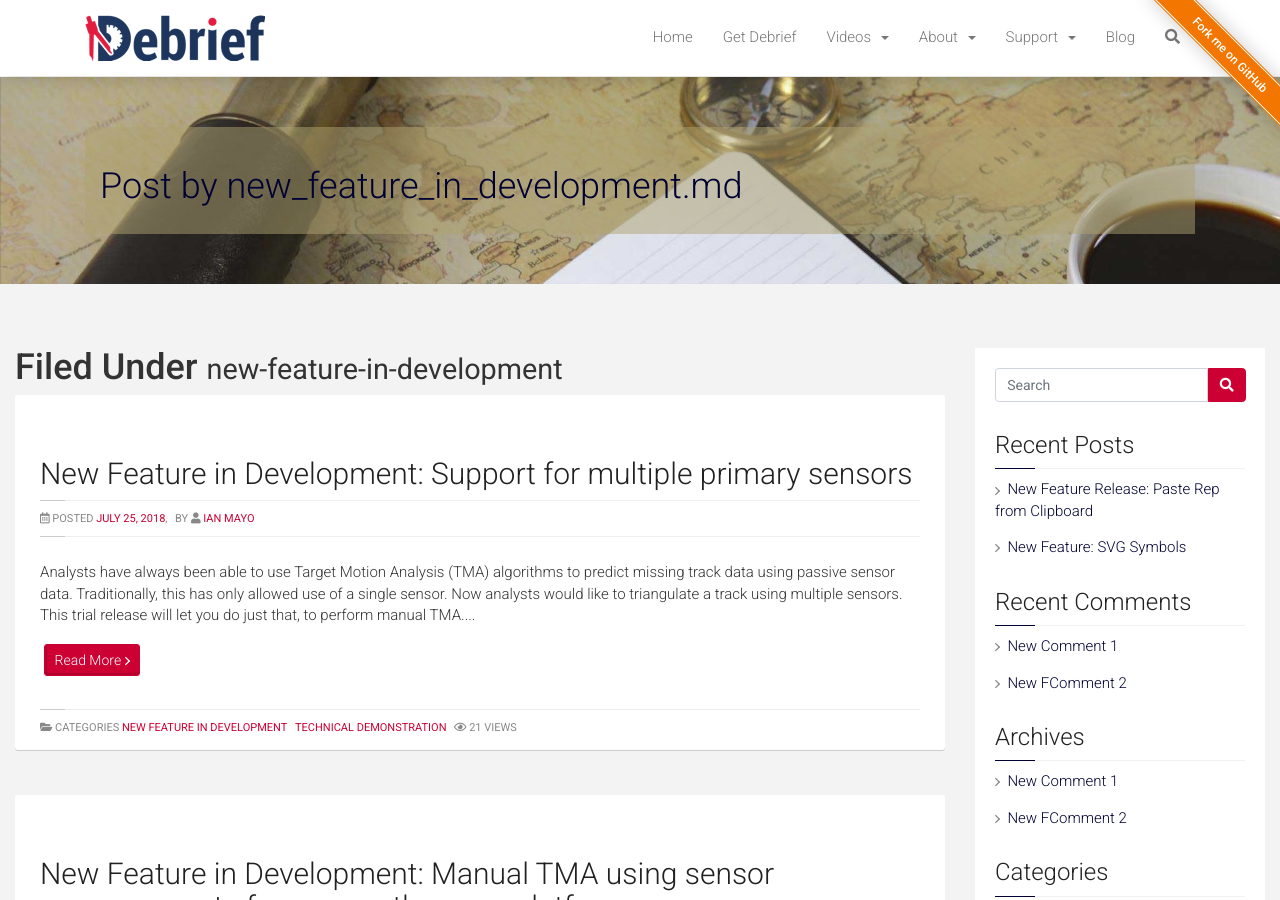
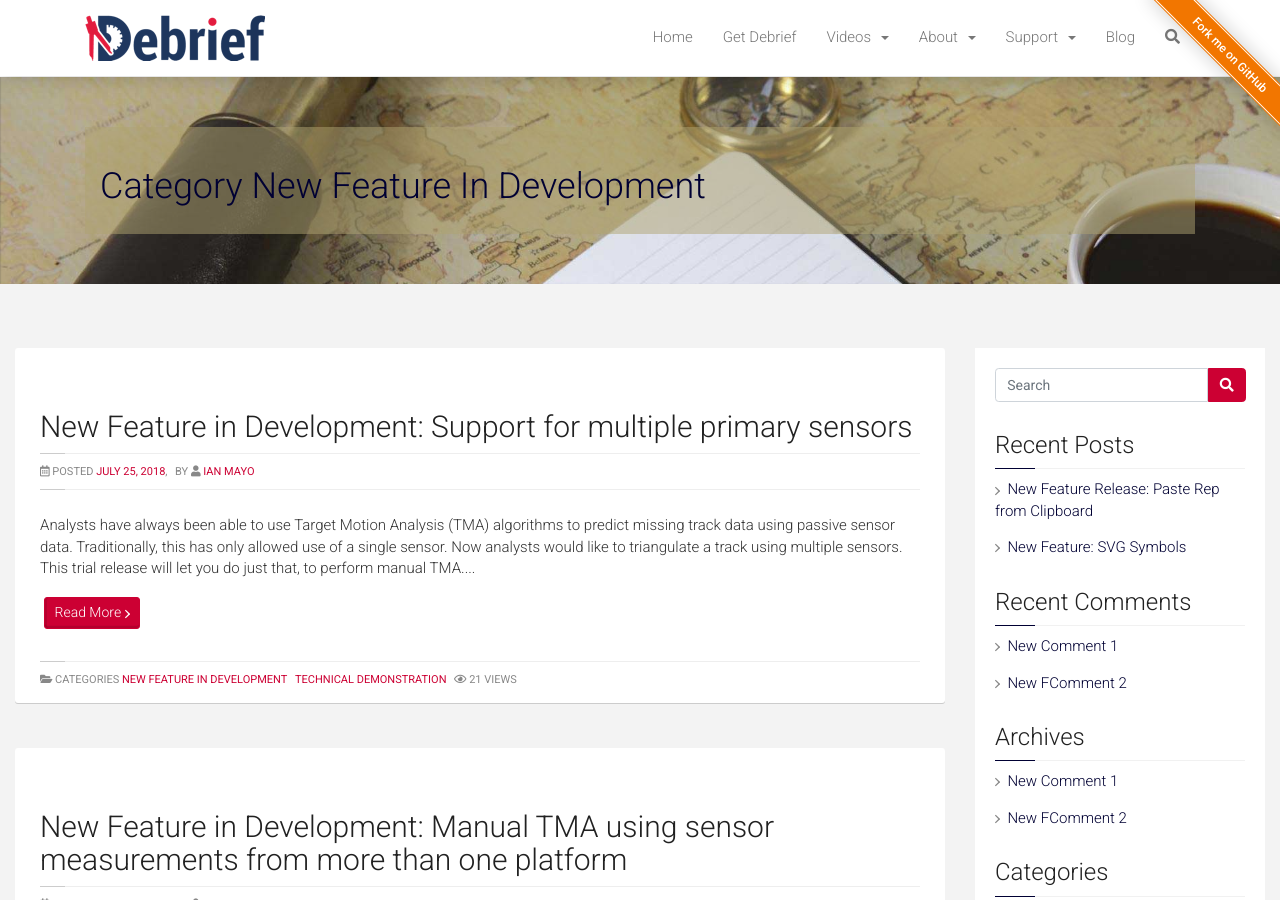
Before and after one commit to debrief/site, a Jekyll site: the page built from _category/new_feature_in_development.md, in a window 1280 px wide and 900 px high. Built offline with Jekyll 4.4.1, drawn with Linux system fonts in a browser that asks for light colours; nearby versions of some CDN libraries.

Commit message:
Edit category layout & add link to navbar

```diff
--- a/_data/navigation.yml
+++ b/_data/navigation.yml
@@ -25,11 +25,11 @@ nav:
       - name: FAQ
         link: /faq
       - name: Customisation example
-        link: /customisation-example
+        link: /category/customisation-example
       - name: Use Case Study
-        link: /use-case-study
+        link: /category/use-case-study
       - name: Releases
-        link: /releases
+        link: /category/releases
   - name: Support
     link: /#
     id: NavlinkSupport
--- a/_layouts/category.html
+++ b/_layouts/category.html
@@ -5,7 +5,7 @@ layout: default
 <header class="header-blog" style="background-image: url({{ absolute_url }} /assets/images/header_bg_blog.jpg);">
   <div class="container">
     <div class="header-blog__container">
-      <h1 class="header-blog__title font-weight-light mb-2">Post by {{ page.name }}</h1>
+      <h1 class="header-blog__title font-weight-light text-capitalize mb-2">Category {{ page.cat | replace: '-', '&nbsp;' }}</h1>
     </div>
   </div>
 </header>
@@ -15,16 +15,11 @@ layout: default
       <div class="row">
         <div class="col-md-9">
           <div>
-
             <div class="blog list">
-                <h1>Filed Under <small>{{ page.cat }}</small></h1>
-
                 {% for post in site.categories[page.cat] %}
                     {% include post-preview.html %}
                 {% endfor %}
             </div>
-
-
           </div>
         </div>
 
```
